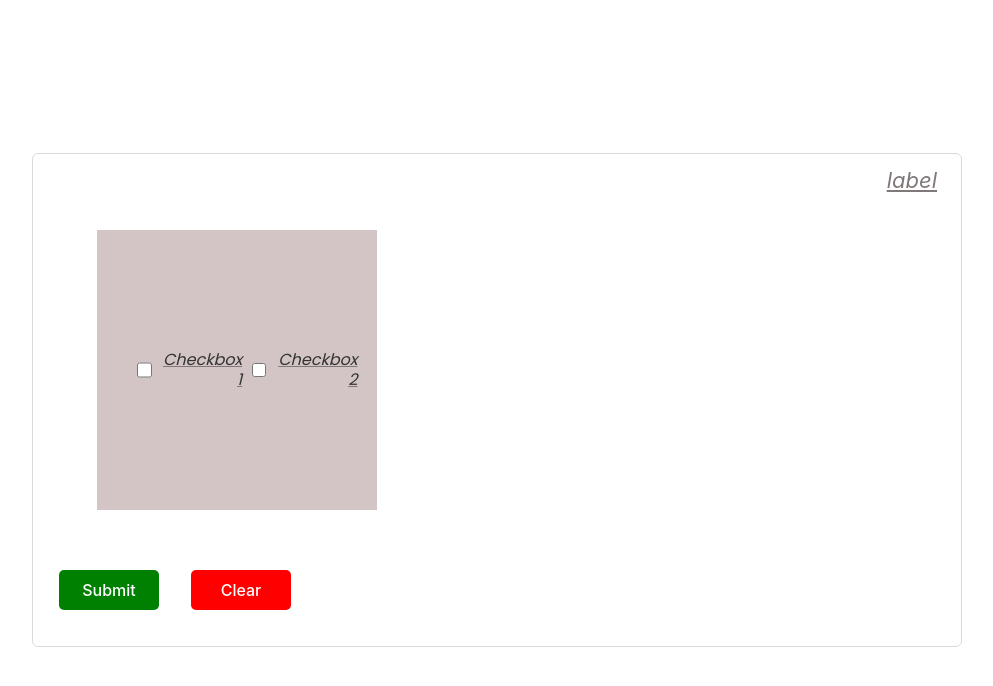
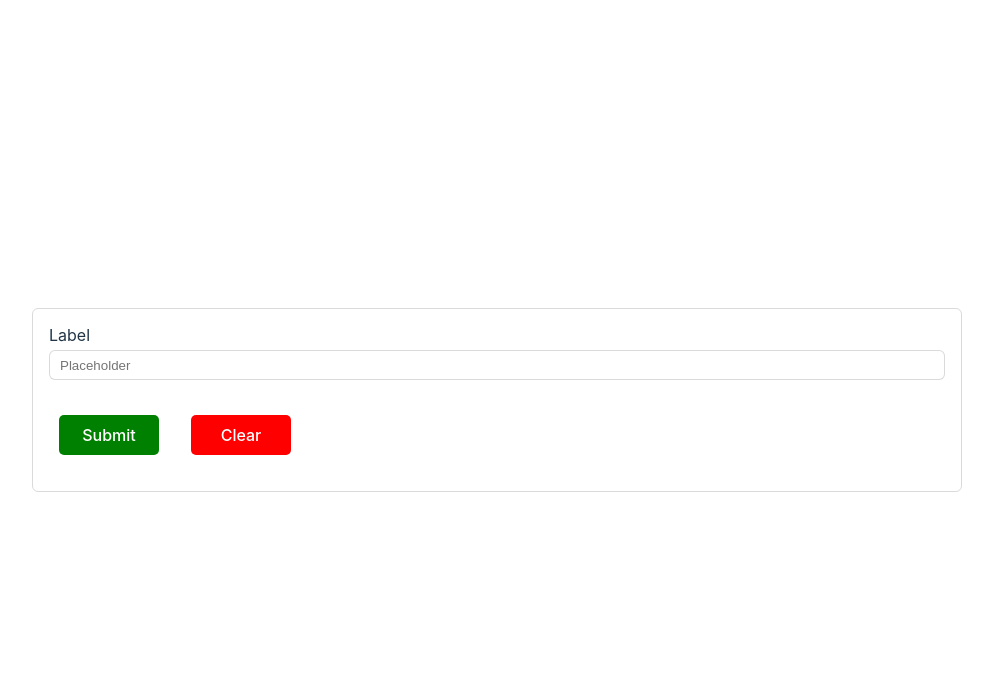
Before and after one commit to jshah3821/dynamic-form-for-project, a React (Vite) app: page / in a window 1280 px wide. Shown: the top 686 px of the page, without its empty margins (143-1136 px from the left). Built offline with nearby package versions, Linux system fonts and the light colour scheme.

Commit message:
fixed text alignment single form

```diff
--- a/src/components/Elements/CheckboxElement.tsx
+++ b/src/components/Elements/CheckboxElement.tsx
@@ -1,3 +1,5 @@
+import { removeKeyInObject } from "./utils/removeKeyInObject";
+
 const CheckboxElement = (props) => {
   const inputTextStyle = {
     color: props?.style?.color,
@@ -24,7 +26,7 @@ const CheckboxElement = (props) => {
 
   let borderstyle = {
     border: props?.style?.border,
-
+    // borderRadius: props?.style?.borderRadius,
     borderWidth: props?.style?.borderWidth,
     borderStyle: props?.style?.borderStyle,
     borderColor: props?.style?.borderColor,
@@ -40,17 +42,39 @@ const CheckboxElement = (props) => {
     borderLeftWidth: props?.style?.borderLeftWidth,
     borderLeftStyle: props?.style?.borderLeftStyle,
     borderLeftColor: props?.style?.borderLeftColor,
-    borderRadius: props?.style?.borderRadius,
+
     borderTopLeftRadius: props?.style?.borderTopLeftRadius,
     borderTopRightRadius: props?.style?.borderTopRightRadius,
     borderBottomLeftRadius: props?.style?.borderBottomLeftRadius,
     borderBottomRightRadius: props?.style?.borderBottomRightRadius,
+    marginTop: props?.style?.marginTop,
+    marginLeft: props?.style?.marginLeft,
+    marginRight: props?.style?.marginRight,
+    marginBottom: props?.style?.marginBottom,
+    paddingTop: props?.style?.paddingTop,
+    paddingLeft: props?.style?.paddingLeft,
+    paddingRight: props?.style?.paddingRight,
+    paddingBottom: props?.style?.paddingBottom,
+  };
+
+  const spacingStyle = {
+    marginTop: props?.style?.marginTop,
+    marginLeft: props?.style?.marginLeft,
+    marginRight: props?.style?.marginRight,
+    marginBottom: props?.style?.marginBottom,
+    paddingTop: props?.style?.paddingTop,
+    paddingLeft: props?.style?.paddingLeft,
+    paddingRight: props?.style?.paddingRight,
+    paddingBottom: props?.style?.paddingBottom,
+
+    // width: props?.style?.backgroundColor,
   };
 
   return (
     <div
-      className="px1"
-      // style={removeKeyInObject(props?.style, conatinerStyle)}
+      // className="px1"
+
+      style={spacingStyle}
     >
       <label className="input_label" style={inputTextStyle}>
         {props?.name ? props?.name : "Label"}
@@ -59,15 +83,17 @@ const CheckboxElement = (props) => {
         <span style={{ color: "red", marginLeft: "1px" }}>*</span>
       )}
       <div
-        style={props?.style}
+        // style={props?.style}
+
+        style={removeKeyInObject(props?.style, spacingStyle)}
         className="flex flex-row justify-start items-center radio_option_style"
       >
         {props?.optionDetails?.map((option, index) => {
           return (
             <div
-              // style={removeKeyInObject(props?.style, borderstyle)}
+              style={removeKeyInObject(props?.style, borderstyle)}
               key={index}
-              className="flex flex-row justify-start items-center"
+              className=" flex flex-row justify-start items-center"
             >
               <input
                 className="option_radio"
@@ -81,7 +107,7 @@ const CheckboxElement = (props) => {
               />
               <label
                 className="option_label_style"
-                // style={inputTextStyle}
+                style={inputTextStyle}
                 htmlFor={option.value + index}
               >
                 {option?.label}
--- a/src/components/Elements/FormBuilder.css
+++ b/src/components/Elements/FormBuilder.css
@@ -58,8 +58,6 @@ p {
 .selectBoxContainer label {
   font-size: 12px;
 }
-
-/* / end / */
 
 .inputContainer {
   display: flex;
@@ -579,6 +577,14 @@ textarea {
   padding-right: 0.5rem !important;
 }
 
+.checkbox-margin {
+  margin-left: 20px;
+}
+
+.text-area-container {
+  padding-left: 0.5rem;
+  padding-right: 0.5rem;
+}
 .text-input {
   padding-left: 0.5rem;
   padding-right: 0.5rem;
@@ -1200,10 +1206,14 @@ textarea {
 
 .button-Border {
   border: 1px solid #000;
-
 }
 
 .check-box-container {
   padding-left: 0.5rem;
   padding-right: 0.5rem;
 }
+
+.list-conatiner {
+  width: 100%;
+  list-style-position: inside;
+}
--- a/src/components/Elements/InputElement.tsx
+++ b/src/components/Elements/InputElement.tsx
@@ -8,19 +8,35 @@ const InputElement = (props) => {
     fontFamily: props?.style?.fontFamily,
     fontWeight: props?.style?.fontWeight,
     textAlign: props?.style?.textAlign,
+    direction: props?.style?.direction,
     textDecoration: props?.style?.textDecoration,
     textTransform: props?.style?.textTransform,
     width: "100%",
   };
 
   const inputContainerStyle = {
-    // marginTop: props?.style?.marginTop,
-    // marginLeft: props?.style?.marginLeft,
-    // marginRight: props?.style?.marginRight,
-    // marginBottom: props?.style?.marginBottom,
+    marginTop: props?.style?.marginTop,
+    marginLeft: props?.style?.marginLeft,
+    marginRight: props?.style?.marginRight,
+    marginBottom: props?.style?.marginBottom,
+    paddingTop: props?.style?.paddingTop,
+    paddingLeft: props?.style?.paddingLeft,
+    paddingRight: props?.style?.paddingRight,
+    paddingBottom: props?.style?.paddingBottom,
+  };
+
+  const spacingStyle = {
+    marginTop: props?.style?.marginTop,
+    marginLeft: props?.style?.marginLeft,
+    marginRight: props?.style?.marginRight,
+    marginBottom: props?.style?.marginBottom,
+    paddingTop: props?.style?.paddingTop,
+    paddingLeft: props?.style?.paddingLeft,
+    paddingRight: props?.style?.paddingRight,
+    paddingBottom: props?.style?.paddingBottom,
   };
   return (
-    <div className="inputContainer px1" style={inputContainerStyle}>
+    <div className="inputContainer " style={spacingStyle}>
       <label style={inputTextStyle} htmlFor={props?.id}>
         {props?.label ? props?.label : "Label"}
         {props?.required && (
--- a/src/components/Elements/ListElement/ListElement.tsx
+++ b/src/components/Elements/ListElement/ListElement.tsx
@@ -10,9 +10,10 @@ const ListElement = ({ listData, key }) => {
     fontStyle: style?.fontStyle,
     fontFamily: style?.fontFamily,
     fontWeight: style?.fontWeight,
-    textAlign: style?.textAlign,
+    // textAlign: style?.textAlign,
     textDecoration: style?.textDecoration,
     textTransform: style?.textTransform,
+    width: "100%",
   };
 
   const listItemTextStyle = {
@@ -21,7 +22,7 @@ const ListElement = ({ listData, key }) => {
     fontStyle: listStyle?.fontStyle,
     fontFamily: listStyle?.fontFamily,
     fontWeight: listStyle?.fontWeight,
-    textAlign: listStyle?.textAlign,
+    // textAlign: listStyle?.textAlign,
     textDecoration: listStyle?.textDecoration,
     textTransform: listStyle?.textTransform,
   };
@@ -33,7 +34,10 @@ const ListElement = ({ listData, key }) => {
       key={key}
     >
       <p style={listElementTitleStyle}>{label}</p>
-      <ul style={removeKeyInObject(listStyle, listItemTextStyle)}>
+      <ul
+        className="list-conatiner "
+        style={removeKeyInObject(listStyle, listItemTextStyle)}
+      >
         {listItemDetails?.length > 0
           ? listItemDetails?.map((item, i) => {
               return (
--- a/src/components/Elements/SelectElement.tsx
+++ b/src/components/Elements/SelectElement.tsx
@@ -12,13 +12,33 @@ const SelectElement = (props) => {
     fontWeight: props?.style?.fontWeight,
     textDecoration: props?.style?.textDecoration,
     textTransform: props?.style?.textTransform,
+    direction: props?.style?.direction,
   };
 
   let selectstyle = {
     textAlign: props?.style?.textAlign,
+    marginTop: props?.style?.marginTop,
+    marginLeft: props?.style?.marginLeft,
+    marginRight: props?.style?.marginRight,
+    marginBottom: props?.style?.marginBottom,
+    paddingTop: props?.style?.paddingTop,
+    paddingLeft: props?.style?.paddingLeft,
+    paddingRight: props?.style?.paddingRight,
+    paddingBottom: props?.style?.paddingBottom,
+  };
+
+  const spacingStyle = {
+    marginTop: props?.style?.marginTop,
+    marginLeft: props?.style?.marginLeft,
+    marginRight: props?.style?.marginRight,
+    marginBottom: props?.style?.marginBottom,
+    paddingTop: props?.style?.paddingTop,
+    paddingLeft: props?.style?.paddingLeft,
+    paddingRight: props?.style?.paddingRight,
+    paddingBottom: props?.style?.paddingBottom,
   };
   return (
-    <div className="selectBoxContainer px1">
+    <div style={spacingStyle} className="selectBoxContainer">
       <label style={labelStyle}>{props?.label}</label>
       <select
         value={props?.value}
--- a/src/components/Elements/TextboxElement.tsx
+++ b/src/components/Elements/TextboxElement.tsx
@@ -17,10 +17,14 @@ const TextboxElement = (props: any) => {
   };
 
   const inputContainerStyle = {
-    // marginTop: props?.style?.marginTop,
-    // marginLeft: props?.style?.marginLeft,
-    // marginRight: props?.style?.marginRight,
-    // marginBottom: props?.style?.marginBottom,
+    marginTop: props?.style?.marginTop,
+    marginLeft: props?.style?.marginLeft,
+    marginRight: props?.style?.marginRight,
+    marginBottom: props?.style?.marginBottom,
+    paddingTop: props?.style?.paddingTop,
+    paddingLeft: props?.style?.paddingLeft,
+    paddingRight: props?.style?.paddingRight,
+    paddingBottom: props?.style?.paddingBottom,
   };
   return (
     <div className="inputContainer px1" style={inputContainerStyle}>
--- a/src/data.json
+++ b/src/data.json
@@ -1,30 +1,35 @@
 [
   {
     "selectionType": "form",
-    "id": "BL7YPtgKD8q2LLEkCECCH",
+    "id": "kNo7U_aCsLp-ghkBdFMd4",
     "type": "element",
-    "subType": "checkbox",
+    "subType": "input",
     "properties": {
-      "name": "label",
-      "optionDetails": [
-        { "label": "Checkbox 1", "value": "checkbox 1" },
-        { "label": "Checkbox 2", "value": "checkbox 2" }
-      ]
+      "placeholder": "Placeholder",
+      "label": "Label",
+      "type": "Text",
+      "callURL": "",
+      "name": "Name",
+      "option": []
     },
-    "validation": { "required": false },
+    "validation": { "minLength": null, "maxLength": null, "required": false },
     "style": {
-      "height": "200px",
-      "width": "200px",
-      "backgroundColor": "#d3c5c5",
-      "color": "#817979",
-      "paddingTop": "40px",
-      "marginTop": "40px",
-      "fontSize": "22px",
-      "fontStyle": "italic",
+      "backgroundColor": "",
+      "fontSize": "",
+      "color": "",
+      "height": "200%",
+      "width": "",
+      "borderWidth": "",
+      "borderRadius": "",
+      "borderColor": "",
+      "paddingTop": "",
+      "marginTop": "",
+      "fontStyle": "",
       "fontFamily": "",
       "fontWeight": "",
-      "textAlign": "right",
-      "textDecoration": "underline",
+      "textAlign": "left",
+      "lineHeight": "",
+      "textDecoration": "",
       "textTransform": "",
       "ratio": "",
       "minWidth": "",
@@ -33,9 +38,7 @@
       "maxHeight": "",
       "objectFit": "contain",
       "isBorder": "",
-      "borderWidth": "",
       "borderStyle": "",
-      "borderColor": "",
       "borderTopWidth": "",
       "borderTopStyle": "",
       "borderTopColor": "",
@@ -48,16 +51,11 @@
       "borderLeftWidth": "",
       "borderLeftStyle": "",
       "borderLeftColor": "",
-      "borderRadius": "",
       "borderTopLeftRadius": "",
       "borderTopRightRadius": "",
       "borderBottomLeftRadius": "",
       "borderBottomRightRadius": "",
-      "marginLeft": "40px",
-      "paddingLeft": "40px",
-      "paddingBottom": "40px",
-      "paddingRight": "40px",
-      "marginBottom": "40px"
+      "direction": "rtl"
     },
     "formId": null,
     "surveyFormId": null,
--- a/src/index.css
+++ b/src/index.css
@@ -38,7 +38,7 @@ h1 {
 button {
   border-radius: 8px;
   border: 1px solid transparent;
-  padding: 0.6em 1.2em;
+  /* padding: 0.6em 1.2em; */
   font-size: 1em;
   font-weight: 500;
   font-family: inherit;
```
